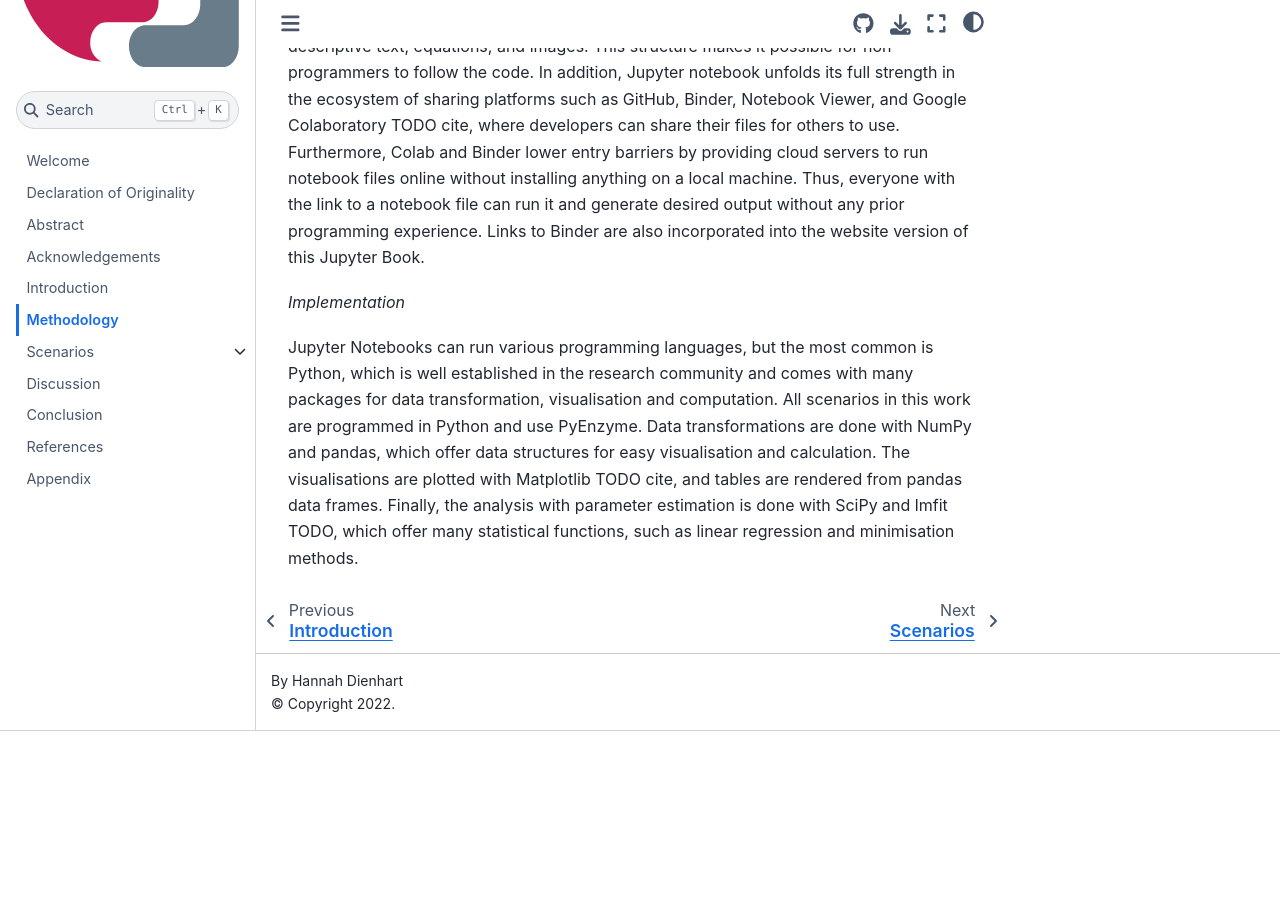
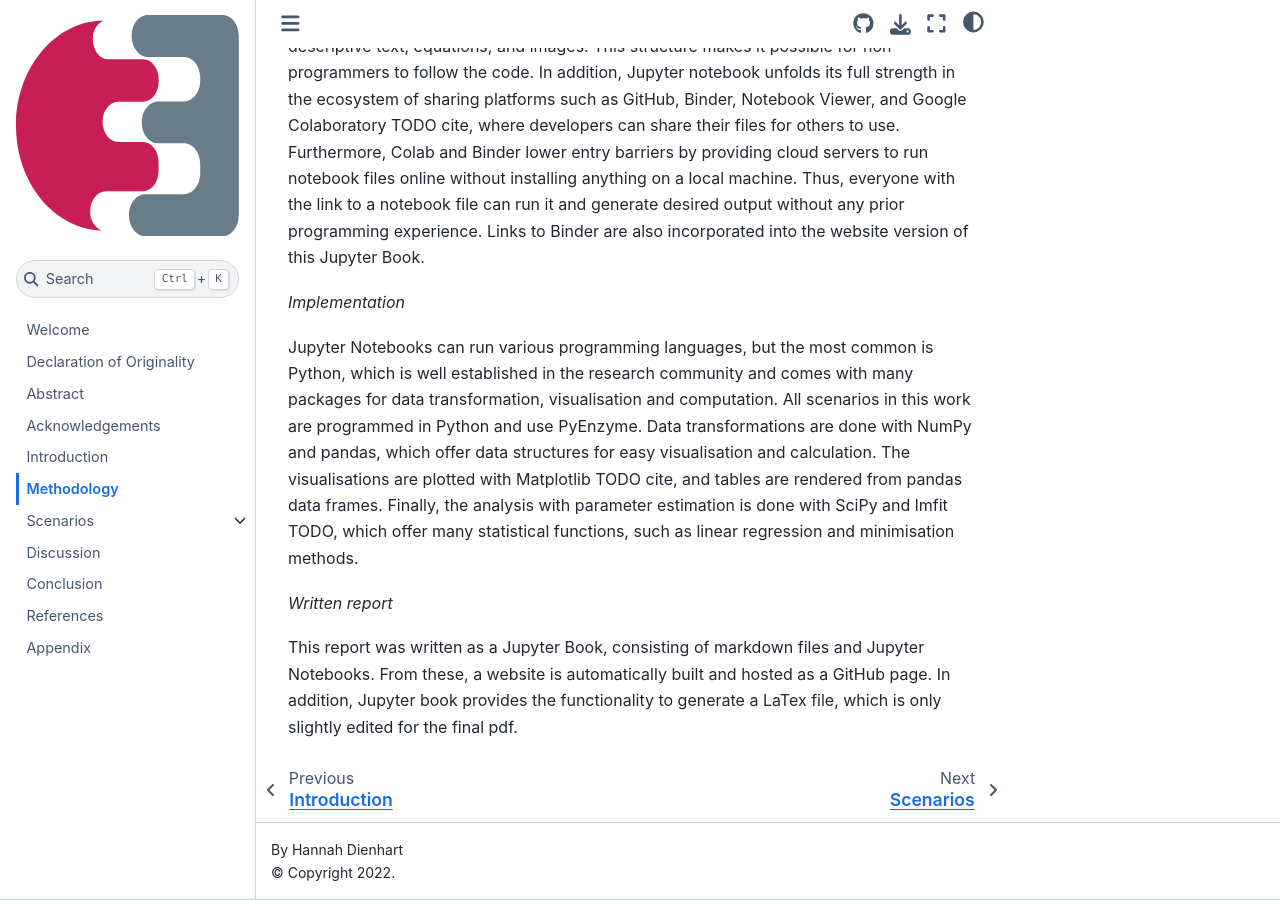
Before and after one commit to HannahDi/master-thesis, a Jupyter Book: the page built from book/method.md, in a window 1280 px wide and 900 px high, scrolled down 624 px. Built offline with Jupyter Book 1.0.4 settings and Sphinx 7.4.7 and the Sphinx Book theme 1.1.4, drawn with Linux system fonts in a browser that asks for light colours; before the commit the page ends 1355 px from its top, so only the background shows below that.

Commit message:
edit methodology

```diff
--- a/book/method.md
+++ b/book/method.md
@@ -12,3 +12,7 @@ Jupyter Notebook is an application to develop code in a low-entrance level envir
 _Implementation_
 
 Jupyter Notebooks can run various programming languages, but the most common is Python, which is well established in the research community and comes with many packages for data transformation, visualisation and computation. All scenarios in this work are programmed in Python and use PyEnzyme. Data transformations are done with NumPy and pandas, which offer data structures for easy visualisation and calculation. The visualisations are plotted with Matplotlib TODO cite, and tables are rendered from pandas data frames. Finally, the analysis with parameter estimation is done with SciPy and lmfit TODO, which offer many statistical functions, such as linear regression and minimisation methods.
+
+_Written report_
+
+This report was written as a Jupyter Book, consisting of markdown files and Jupyter Notebooks. From these, a website is automatically built and hosted as a GitHub page. In addition, Jupyter book provides the functionality to generate a LaTex file, which is only slightly edited for the final pdf.
```
